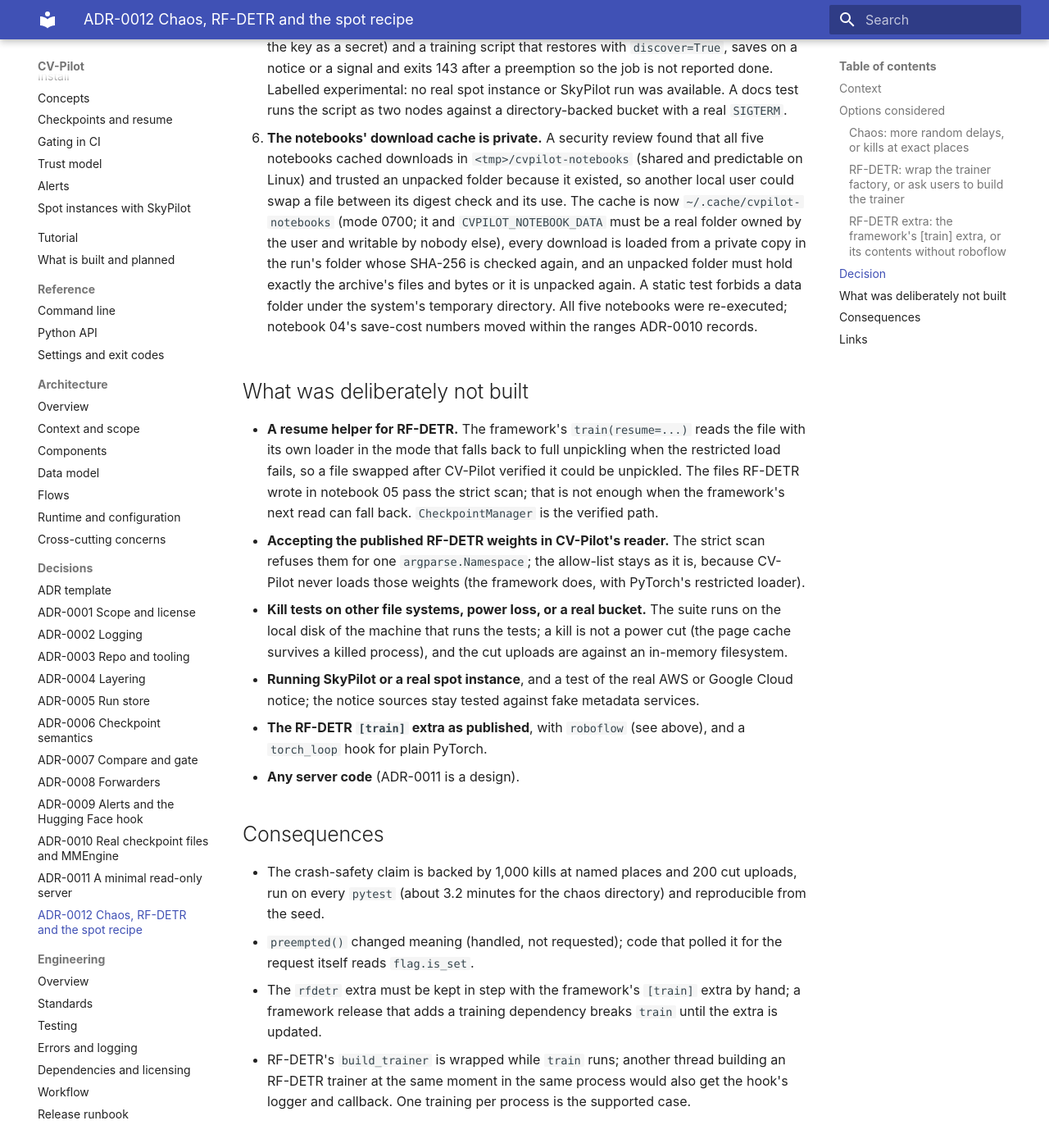
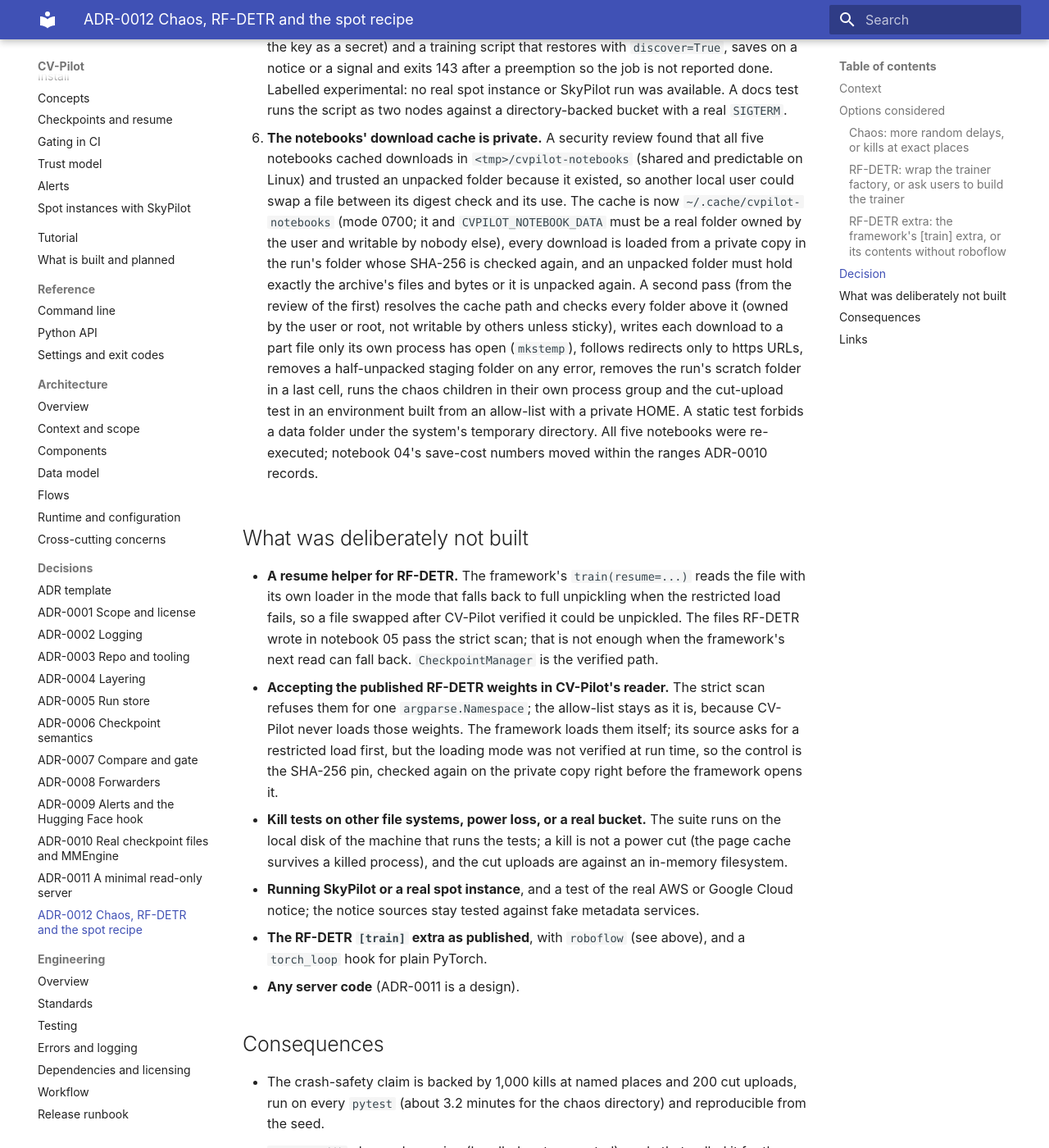
Before and after one commit to B4teShai/CV-Pilot, an MkDocs documentation site: the page built from docs/adr/0012-chaos-rfdetr-and-spot-recipe.md, in a window 1280 px wide and 1400 px high, scrolled down 2290 px. Shown: the whole window at 82% size. Built offline with MkDocs 1.6.1 and Material for MkDocs 9.7.7, drawn with Linux system fonts in a browser that asks for light colours.

Commit message:
fix(notebooks): checked cache parents, part files, https redirects, cleanup
A second review of the notebooks found more: only the cache folder itself
was checked, not the folders above it; every download wrote to a part file
with a fixed name; the default opener followed a redirect to any URL; a
failed unpack left its staging folder; the scratch folder was never
removed; the chaos children ran in the notebook's process group and the
cut-upload test inherited its environment; and the notebook claimed the
framework loads the weights with a restricted loader, which was not
verified. The cache path is resolved and every parent must belong to the
user or root and not be writable by others unless sticky; downloads use
mkstemp part files and an opener that follows https redirects only; a failed
unpack removes its staging; a last cell removes the scratch folder; the
children run in their own process group, the pytest cell with an allow-list
environment and a private HOME. The weights claim now says the control is the
SHA-256 pin on the private copy. Prose no longer types the kill counts: the
named places and the fewest kills at one place are computed. All five
notebooks were re-executed; the quoted save costs follow the committed run.

```diff
--- a/docs/adr/0012-chaos-rfdetr-and-spot-recipe.md
+++ b/docs/adr/0012-chaos-rfdetr-and-spot-recipe.md
@@ -85,8 +85,13 @@
    check and its use. The cache is now `~/.cache/cvpilot-notebooks` (mode 0700; it and
    `CVPILOT_NOTEBOOK_DATA` must be a real folder owned by the user and writable by nobody else), every
    download is loaded from a private copy in the run's folder whose SHA-256 is checked again, and an
-   unpacked folder must hold exactly the archive's files and bytes or it is unpacked again. A static
-   test forbids a data folder under the system's temporary directory. All five notebooks were
+   unpacked folder must hold exactly the archive's files and bytes or it is unpacked again. A second
+   pass (from the review of the first) resolves the cache path and checks every folder above it (owned
+   by the user or root, not writable by others unless sticky), writes each download to a part file only
+   its own process has open (`mkstemp`), follows redirects only to https URLs, removes a half-unpacked
+   staging folder on any error, removes the run's scratch folder in a last cell, runs the chaos children
+   in their own process group and the cut-upload test in an environment built from an allow-list with a
+   private HOME. A static test forbids a data folder under the system's temporary directory. All five notebooks were
    re-executed; notebook 04's save-cost numbers moved within the ranges ADR-0010 records.
 
 ## What was deliberately not built
@@ -97,8 +102,10 @@
   strict scan; that is not enough when the framework's next read can fall back. `CheckpointManager` is
   the verified path.
 - **Accepting the published RF-DETR weights in CV-Pilot's reader.** The strict scan refuses them for
-  one `argparse.Namespace`; the allow-list stays as it is, because CV-Pilot never loads those weights
-  (the framework does, with PyTorch's restricted loader).
+  one `argparse.Namespace`; the allow-list stays as it is, because CV-Pilot never loads those weights.
+  The framework loads them itself; its source asks for a restricted load first, but the loading mode
+  was not verified at run time, so the control is the SHA-256 pin, checked again on the private copy
+  right before the framework opens it.
 - **Kill tests on other file systems, power loss, or a real bucket.** The suite runs on the local disk
   of the machine that runs the tests; a kill is not a power cut (the page cache survives a killed
   process), and the cut uploads are against an in-memory filesystem.
```
Also changed, not shown: CHANGELOG.md (+26 -1 lines), docs/adr/0010-real-checkpoint-files-and-mmengine.md (+6 -4 lines), docs/architecture/01-overview.md (+1 -1 lines), docs/guide/checkpoints.md (+4 -4 lines), 6 other files.
